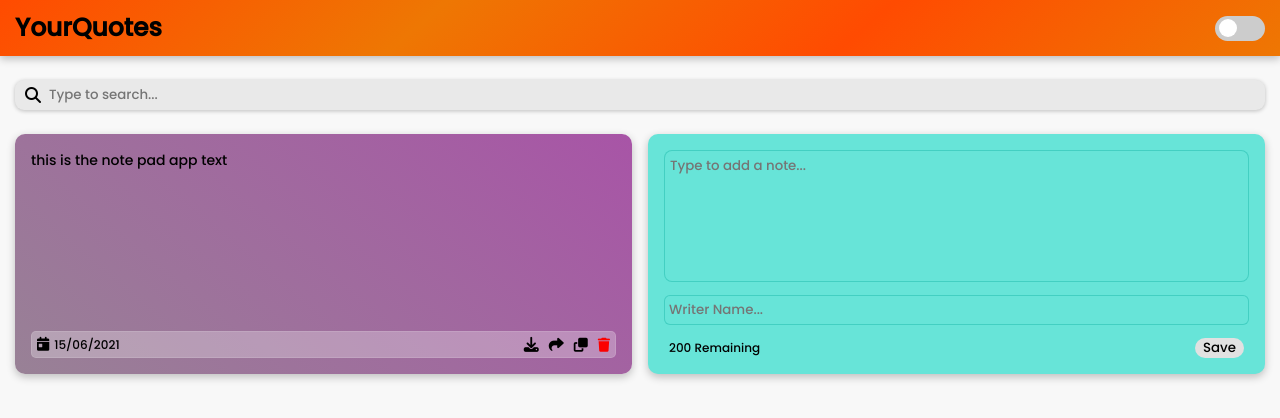
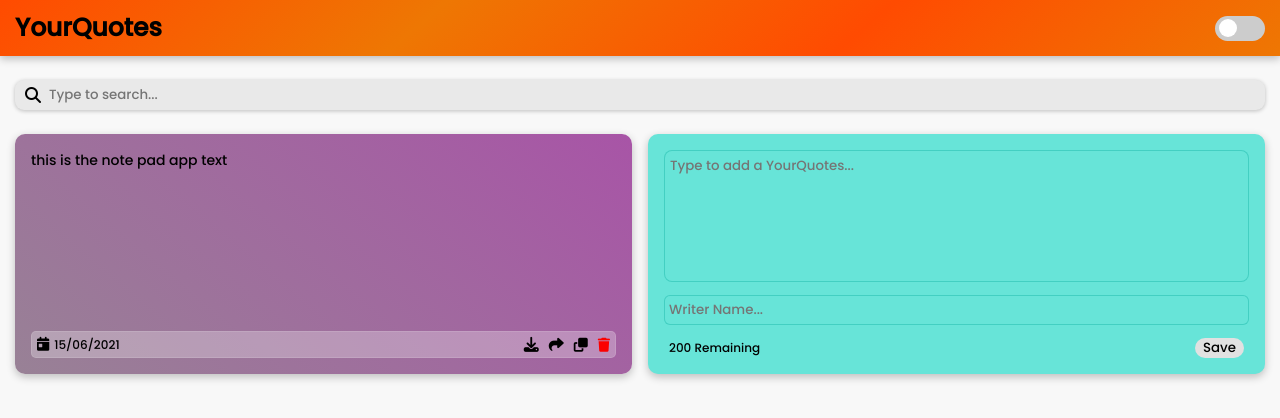
Before and after one commit to danishzayan/YourQuotes-App, a React (Vite) app: page / in a window 1280 px wide. Shown: the top 418 px of the page. Built offline with nearby package versions, Linux system fonts and the light colour scheme; no server answers.

Commit message:
Update addNote.jsx
Placeholder text change

```diff
--- a/src/components/addNote.jsx
+++ b/src/components/addNote.jsx
@@ -25,7 +25,7 @@
       <textarea
         cols="10"
         rows="6"
-        placeholder="Type to add a note..."
+        placeholder="Type to add a YourQuotes..."
         onChange={ handleChange }
         value={ noteText }
       ></textarea>
```
